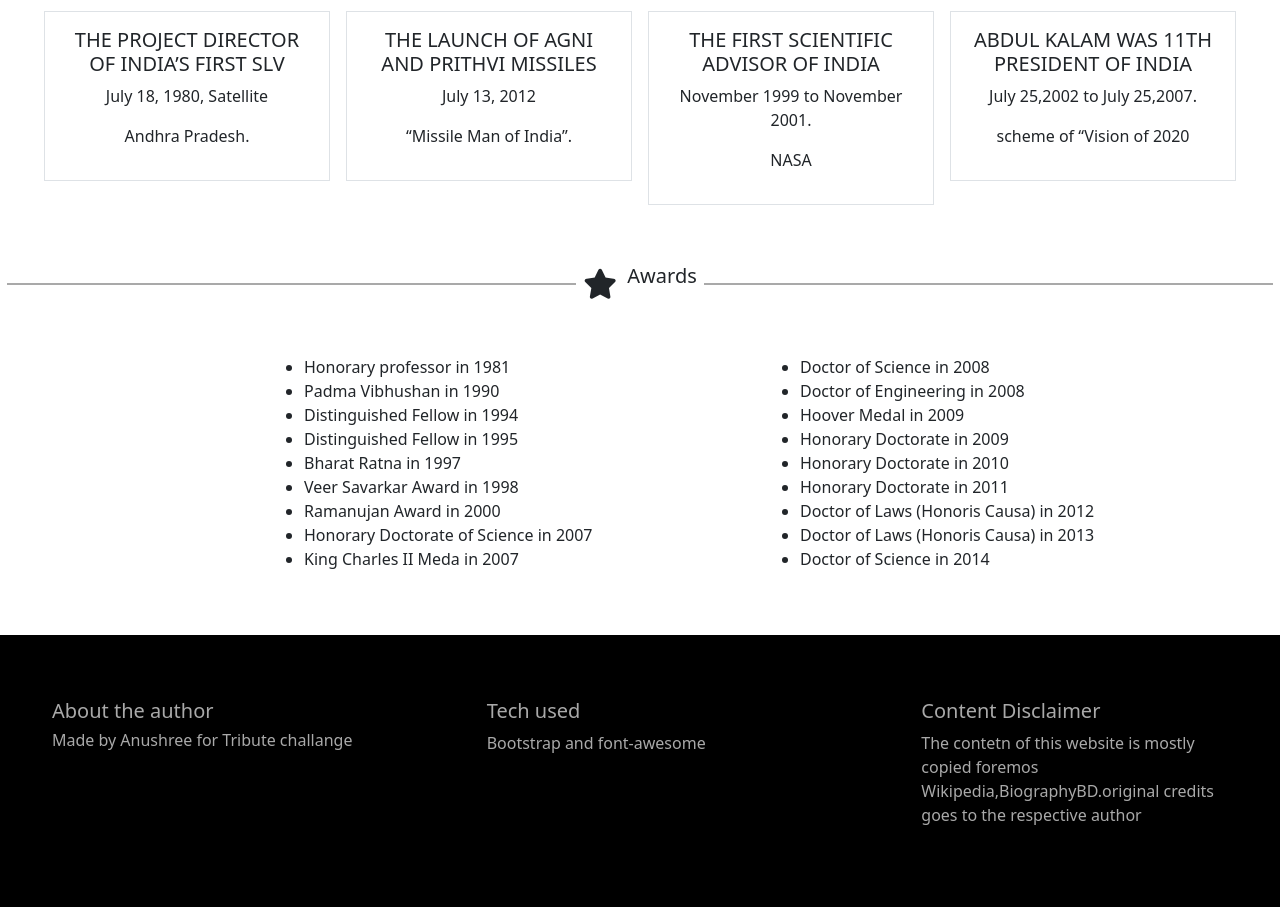
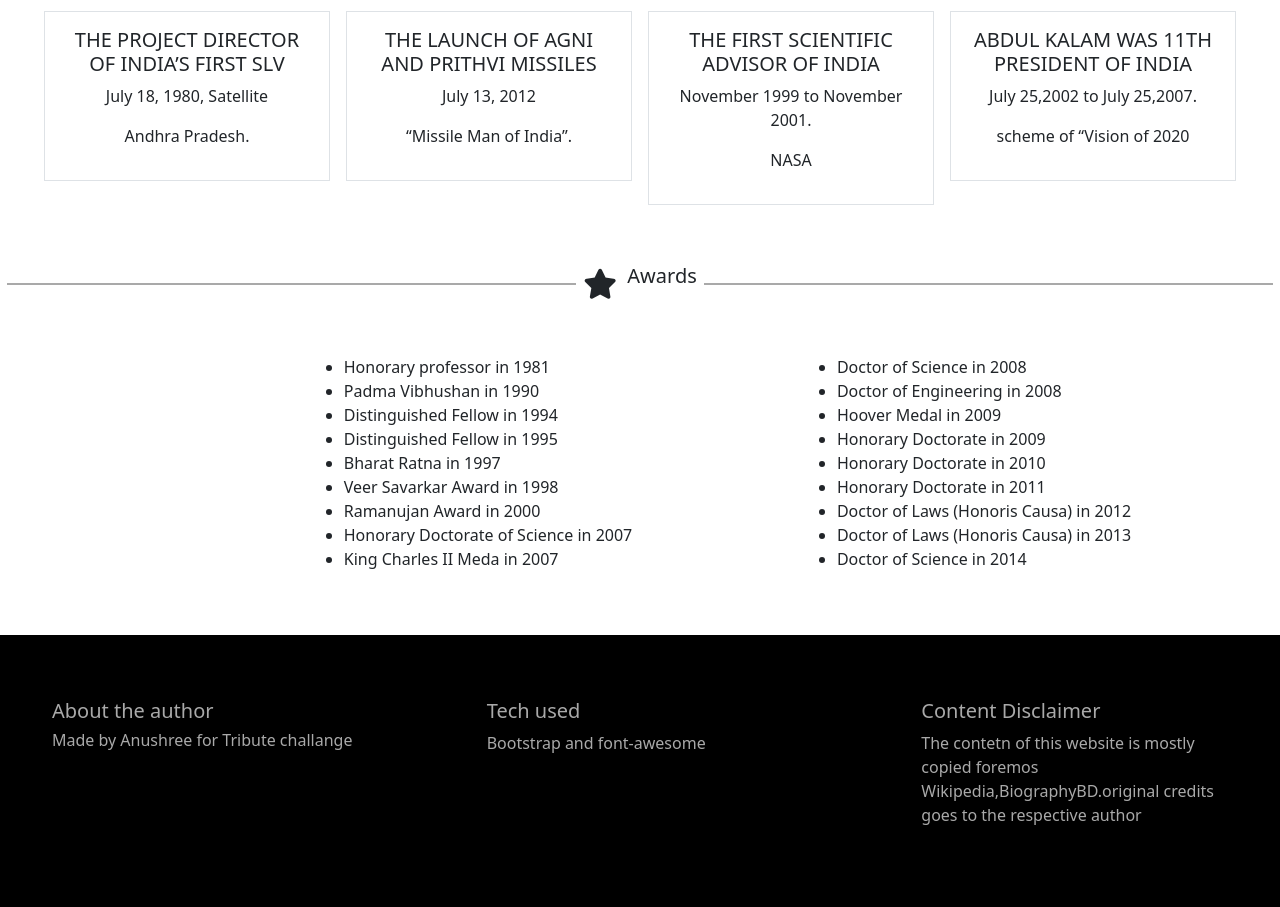
Before and after one commit to Anuanushree/task-bootstrap, a plain HTML site: page poster-2/poster-2.html in a window 1280 px wide. Shown: the part 1311-2218 px from the top of the page. Drawn offline with Linux system fonts and the light colour scheme.

Commit message:
Update poster-2.html

```diff
--- a/poster-2/poster-2.html
+++ b/poster-2/poster-2.html
@@ -153,9 +153,9 @@
     </div>
     <div class="row" style="margin-left:10rem;padding-left: 4rem; margin-right: 4rem;">
         <div class="col-6">
-            <div class="row  ">
+            <div class="row text-center ">
                 <div class="col p-5">
-                    <ul>
+                    <ul class="myUL">
                         <li>Honorary professor in 1981</li>
                         <li>Padma Vibhushan in 1990</li>
                         <li>Distinguished Fellow in 1994</li>
@@ -170,9 +170,9 @@
             </div>
         </div>
         <div class="col-6">
-            <div class="row ">
+            <div class="row text-center">
                 <div class="col p-5">
-                    <ul>
+                    <ul class="myUL">
                         <li>Doctor of Science in 2008</li>
                         <li>Doctor of Engineering in 2008</li>
                         <li>Hoover Medal in 2009</li>
```
